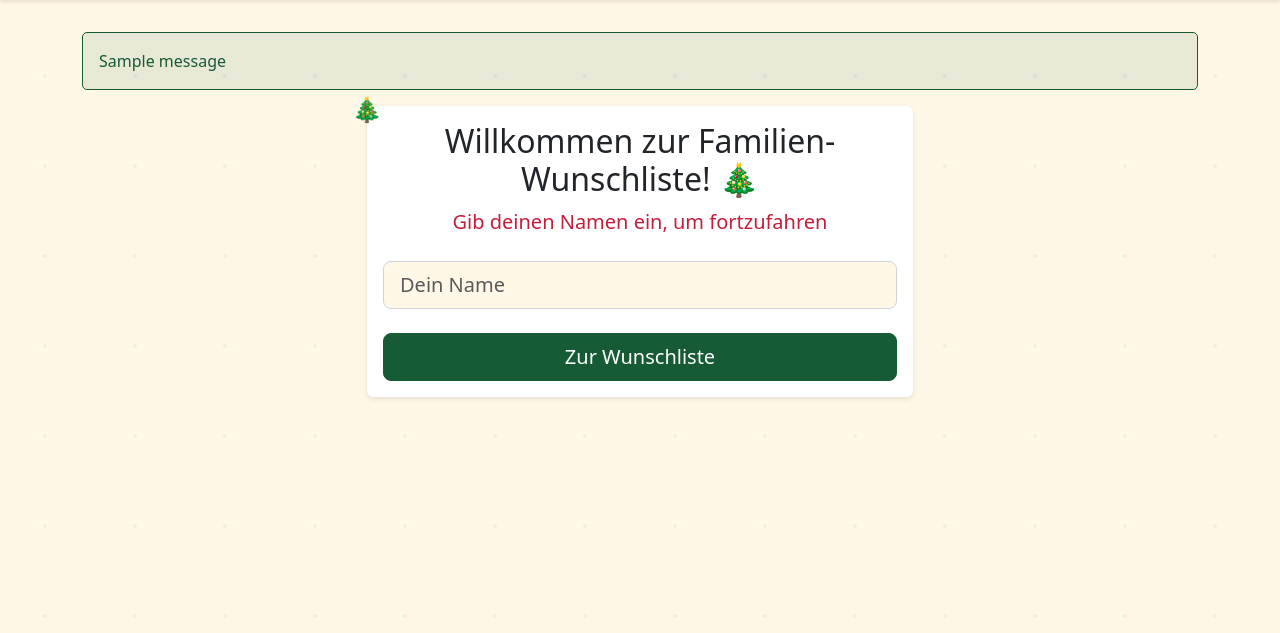
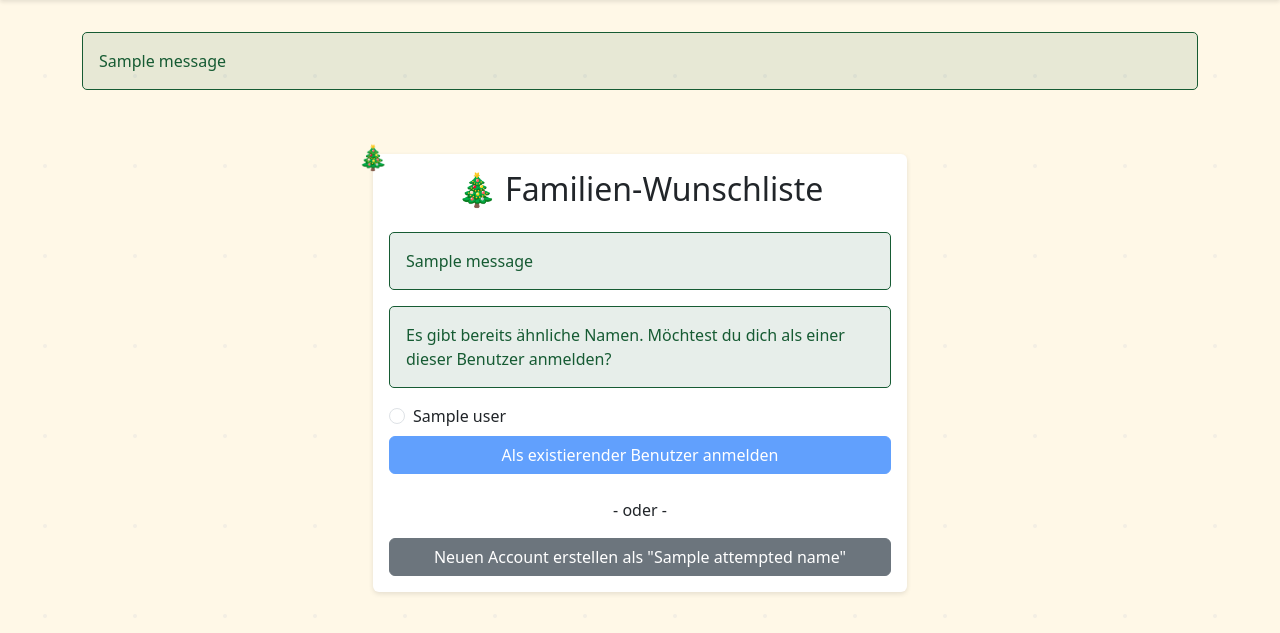
Before and after one commit to jonnyk21/wishlist, a Flask app: template templates/login.html in a window 1280 px wide. Shown: the part 59-692 px from the top of the page. Run offline with Flask 3, Linux system fonts and the light colour scheme; a user stored in the database is signed in; tables that the repository leaves empty hold one stand-in row (values such as "Sample post"); the template is opened without the code that fills it: most values are stand-ins (such as "Sample title", 1, 10 or a date in 2020); one stand-in notice (Sample message) is shown.

Commit message:
Update README.md and improve app configuration
- Updated README.md to reflect current features, dependencies, and setup instructions.
- Changed application to ensure database tables are created on startup.
- Reverted application port back to 5000 for consistency in local development.
- Enhanced user authentication flow with similar name detection.

```diff
--- a/app.py
+++ b/app.py
@@ -6,6 +6,7 @@ from datetime import datetime
 import requests
 from bs4 import BeautifulSoup
 from urllib.parse import urlparse
+from Levenshtein import distance
 
 # Initialize extensions
 db = SQLAlchemy()
@@ -91,6 +92,15 @@ def create_app():
         token = request.args.get('token')
         return token == os.environ.get('INVITE_TOKEN', 'your-secret-token-change-in-production')
 
+    def find_similar_users(name, threshold=2):
+        """Find users with similar names using Levenshtein distance."""
+        similar_users = []
+        all_users = User.query.all()
+        for user in all_users:
+            if distance(name.lower(), user.name.lower()) <= threshold:
+                similar_users.append(user)
+        return similar_users
+
     @app.before_request
     def check_access():
         # Allow access to static files and the invite page
@@ -123,19 +133,32 @@ def create_app():
     def login():
         if request.method == 'POST':
             name = request.form.get('name')
-            if not name:
+            existing_user_id = request.form.get('existing_user')
+
+            if not name and not existing_user_id:
                 flash('Please enter your name')
                 return redirect(url_for('login'))
 
-            # Find or create user
-            user = User.query.filter_by(name=name).first()
-            if not user:
+            if existing_user_id:
+                # User chose to log in as existing user
+                user = User.query.get(existing_user_id)
+                if user:
+                    login_user(user)
+                    return redirect(url_for('dashboard'))
+
+            # Check for similar usernames
+            similar_users = find_similar_users(name)
+            if similar_users and 'confirm_new_user' not in request.form:
+                # Show confirmation page with similar users
+                return render_template('login.html', similar_users=similar_users, attempted_name=name)
+
+            # If user confirmed new account or no similar users found
+            if 'confirm_new_user' in request.form or not similar_users:
                 user = User(name=name)
                 db.session.add(user)
                 db.session.commit()
-
-            login_user(user)
-            return redirect(url_for('dashboard'))
+                login_user(user)
+                return redirect(url_for('dashboard'))
 
         return render_template('login.html')
 
@@ -188,4 +211,6 @@ def create_app():
 app = create_app()
 
 if __name__ == '__main__':
-    app.run(debug=True)
+    with app.app_context():
+        db.create_all()
+    app.run(host='0.0.0.0', port=5000, debug=True)
--- a/requirements.txt
+++ b/requirements.txt
@@ -5,3 +5,4 @@ requests==2.31.0
 beautifulsoup4==4.12.2
 gunicorn==21.2.0
 psycopg2-binary==2.9.9
+python-Levenshtein==0.23.0
--- a/templates/login.html
+++ b/templates/login.html
@@ -1,21 +1,90 @@
 {% extends "base.html" %}
 
 {% block content %}
-<div class="row justify-content-center">
-    <div class="col-md-6">
-        <div class="card">
-            <div class="card-body text-center">
-                <h2 class="card-title">Willkommen zur Familien-Wunschliste! 🎄</h2>
-                <p class="lead mb-4">Gib deinen Namen ein, um fortzufahren</p>
-                <form method="POST" class="text-center">
-                    <div class="mb-4">
-                        <input type="text" class="form-control form-control-lg" id="name" name="name" required
-                               placeholder="Dein Name" autocomplete="off">
-                    </div>
-                    <div class="d-grid">
-                        <button type="submit" class="btn btn-primary btn-lg">Zur Wunschliste</button>
-                    </div>
-                </form>
+<div class="container">
+    <div class="row justify-content-center">
+        <div class="col-md-6">
+            <div class="card mt-5">
+                <div class="card-body">
+                    <h2 class="card-title text-center mb-4">🎄 Familien-Wunschliste</h2>
+
+                    {% with messages = get_flashed_messages() %}
+                        {% if messages %}
+                            {% for message in messages %}
+                                <div class="alert alert-info">{{ message }}</div>
+                            {% endfor %}
+                        {% endif %}
+                    {% endwith %}
+
+                    {% if similar_users %}
+                        <div class="alert alert-info">
+                            Es gibt bereits ähnliche Namen. Möchtest du dich als einer dieser Benutzer anmelden?
+                        </div>
+                        <form method="post" class="mb-3" id="existingUserForm">
+                            {% for user in similar_users %}
+                            <div class="form-check mb-2">
+                                <input class="form-check-input existing-user-radio" type="radio" name="existing_user" value="{{ user.id }}" id="user{{ user.id }}" data-username="{{ user.name }}">
+                                <label class="form-check-label" for="user{{ user.id }}">
+                                    {{ user.name }}
+                                </label>
+                            </div>
+                            {% endfor %}
+                            <button type="submit" class="btn btn-primary w-100 mb-2" id="loginExistingButton" disabled>Als existierender Benutzer anmelden</button>
+                        </form>
+
+                        <div class="text-center mb-3" id="orDivider">- oder -</div>
+
+                        <form method="post" id="newUserForm">
+                            <input type="hidden" name="name" value="{{ attempted_name }}">
+                            <input type="hidden" name="confirm_new_user" value="1">
+                            <button type="submit" class="btn btn-secondary w-100" id="createNewButton">Neuen Account erstellen als "{{ attempted_name }}"</button>
+                        </form>
+
+                        <script>
+                            document.addEventListener('DOMContentLoaded', function() {
+                                const loginExistingButton = document.getElementById('loginExistingButton');
+                                const createNewButton = document.getElementById('createNewButton');
+                                const orDivider = document.getElementById('orDivider');
+                                const radios = document.querySelectorAll('.existing-user-radio');
+                                const attemptedName = "{{ attempted_name }}".toLowerCase();
+
+                                // Function to check if attempted name exactly matches any existing username
+                                function isExactMatch() {
+                                    return Array.from(radios).some(radio =>
+                                        radio.dataset.username.toLowerCase() === attemptedName
+                                    );
+                                }
+
+                                // Update button states
+                                function updateButtons() {
+                                    const anyRadioChecked = Array.from(radios).some(radio => radio.checked);
+                                    loginExistingButton.disabled = !anyRadioChecked;
+
+                                    const shouldShowNewButton = !isExactMatch();
+                                    // Hide both the button and divider if name matches
+                                    createNewButton.style.display = shouldShowNewButton ? 'block' : 'none';
+                                    orDivider.style.display = shouldShowNewButton ? 'block' : 'none';
+                                }
+
+                                // Add event listeners to radio buttons
+                                radios.forEach(radio => {
+                                    radio.addEventListener('change', updateButtons);
+                                });
+
+                                // Initial button state
+                                updateButtons();
+                            });
+                        </script>
+                    {% else %}
+                        <form method="post">
+                            <div class="mb-3">
+                                <label for="name" class="form-label">Dein Name</label>
+                                <input type="text" class="form-control" id="name" name="name" required>
+                            </div>
+                            <button type="submit" class="btn btn-primary w-100">Anmelden</button>
+                        </form>
+                    {% endif %}
+                </div>
             </div>
         </div>
     </div>
--- a/wsgi.py
+++ b/wsgi.py
@@ -1,4 +1,8 @@
-from app import app
+from app import app, db
+
+# Create database tables
+with app.app_context():
+    db.create_all()
 
 if __name__ == "__main__":
     app.run()
```
Also changed, not shown: README.md.
